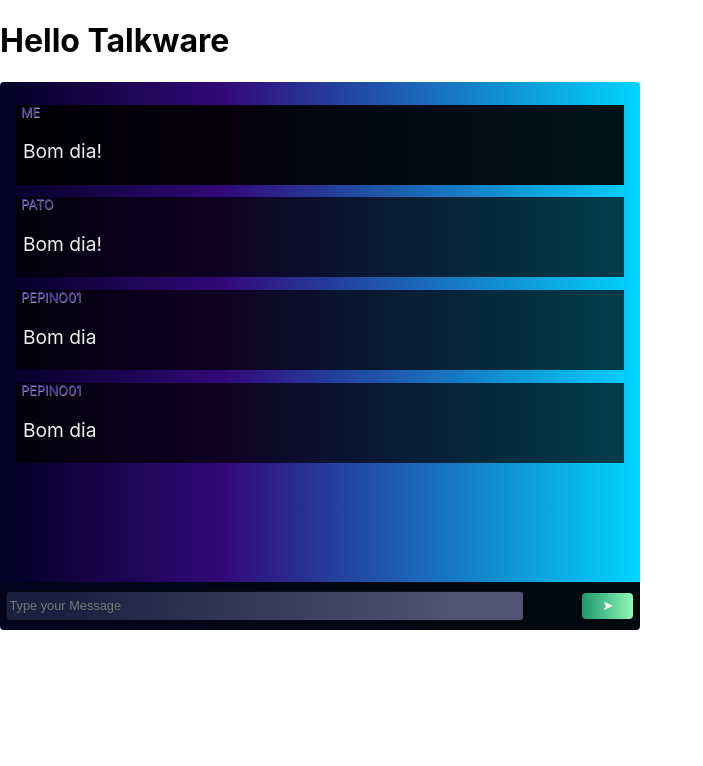
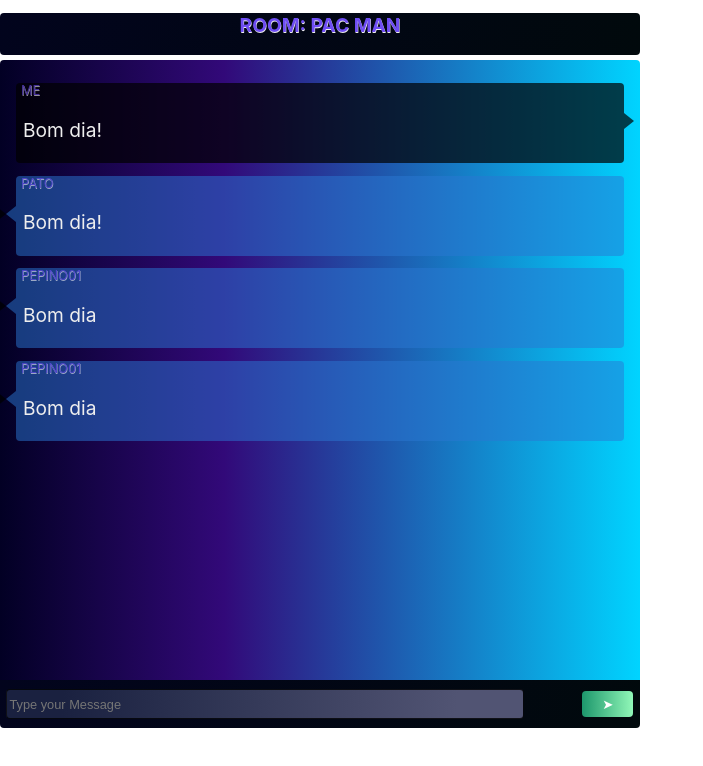
Before and after one commit to velloware/talkware-frontend, a React (Create React App) app: page / in a window 1280 px wide. Shown: the top 766 px of the page, without its empty margins (0-703 px from the left). Built offline with nearby package versions, Linux system fonts and the light colour scheme; no server answers.

Commit message:
melhorias

```diff
--- a/src/App.js
+++ b/src/App.js
@@ -5,9 +5,7 @@ import "./useUSerMedia";
 export default function App() {
   return (
     <div className="App">
-      <h1>Hello Talkware</h1>
-
-      <Chat />
+      <Chat roomName='PAC MAN' />
     </div>
   );
 }
--- a/src/components/Chat/Chat.js
+++ b/src/components/Chat/Chat.js
@@ -3,9 +3,10 @@ import InputSend from './InputSend';
 import MessageArea from './MessageArea';
 import styles from './Chat.module.css';
 
-const Chat = () => {
+const Chat = ({ roomName }) => {
   return (
     <div className={ styles.chat }>
+      <h1 className={ styles.titleChat}>ROOM: {roomName}</h1>
       <MessageArea />
       <InputSend />
     </div>
--- a/src/components/Chat/Chat.module.css
+++ b/src/components/Chat/Chat.module.css
@@ -1,3 +1,16 @@
 .chat {
   max-width: 50vw;
+  height: 90vh;
 }
+
+.titleChat {
+  color: #6e4df3;
+  text-shadow: .5px .5px .5px #eee;
+  background-color: #01090c;
+  background-image: linear-gradient(286deg, #01090c 0%, #02041d 100%);
+  border-radius: 4px;
+  text-align: center;
+  font-size: 1.2em;
+  height: 2.2em;
+  margin-bottom: 5px;
+}
--- a/src/components/Chat/InputSend.module.css
+++ b/src/components/Chat/InputSend.module.css
@@ -6,7 +6,6 @@
   height: 3em;
   background-color: #01090c;
   background-image: linear-gradient(286deg, #01090c 0%, #02041d 100%);
-
   border-radius: 0px 0px 4px 4px;
 }
 
--- a/src/components/Chat/Message.module.css
+++ b/src/components/Chat/Message.module.css
@@ -1,10 +1,27 @@
 .messageDiv {
-  background-color: rgba(0, 0, 0, .9);
+  background-color: rgba(0, 0, 0, .7);
   width: 95%;
-  border: 4px;
+  border-radius: 4px;
   margin: 10px auto;
   min-height: 10vh;
+  position: relative;
+}
 
+.messageDiv::after {
+  content: '';
+  width: 0;
+  height: 0;
+  position: absolute;
+  top: 30px;
+  right: -10px;
+  border-top: 8px solid transparent;
+  border-bottom: 8px solid transparent;
+  border-left: 10px solid rgba(0, 0, 0, .7);
+}
+
+.recived.messageDiv::after {
+  left: -20px;
+  border-right: 10px solid rgba(43, 121, 211, 0.5);
 }
 
 .message {
@@ -37,5 +54,5 @@
 
 }
 .recived {
-  background-color: rgba(0, 0, 0, .7);
+  background-color: rgba(43, 121, 211, 0.5);
 }
--- a/src/components/Chat/MessageArea.module.css
+++ b/src/components/Chat/MessageArea.module.css
@@ -4,6 +4,6 @@
   background: linear-gradient(90deg, rgba(2,0,36,1) 0%, rgba(50,9,121,1) 35%, rgba(0,212,255,1) 100%);
   padding: 10px 0px;
   border-radius: 4px 4px 0px 0px;
-  height: 60vh;
+  height: 75vh;
   overflow-y: auto;
 }
```
